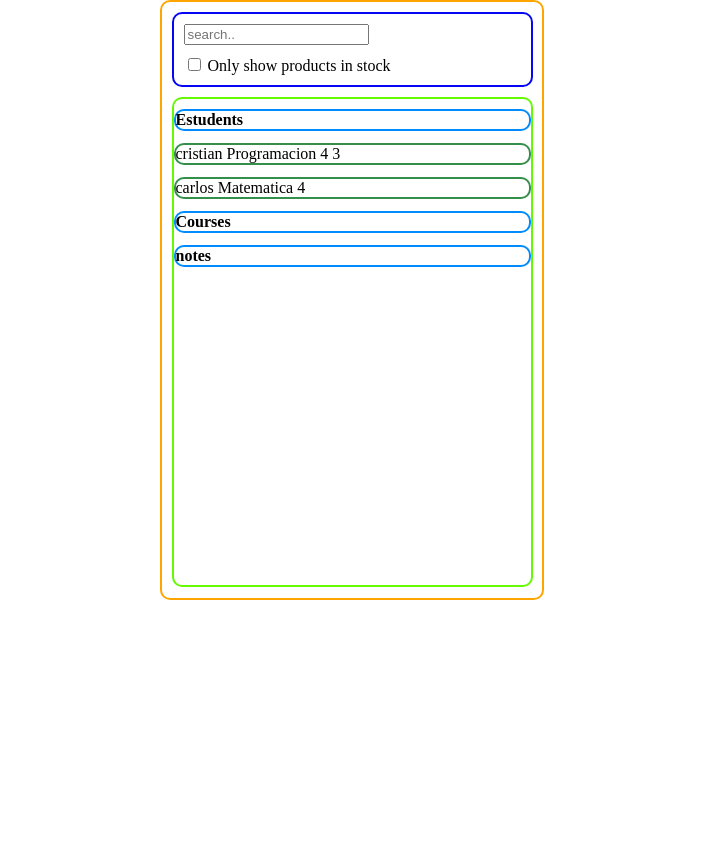
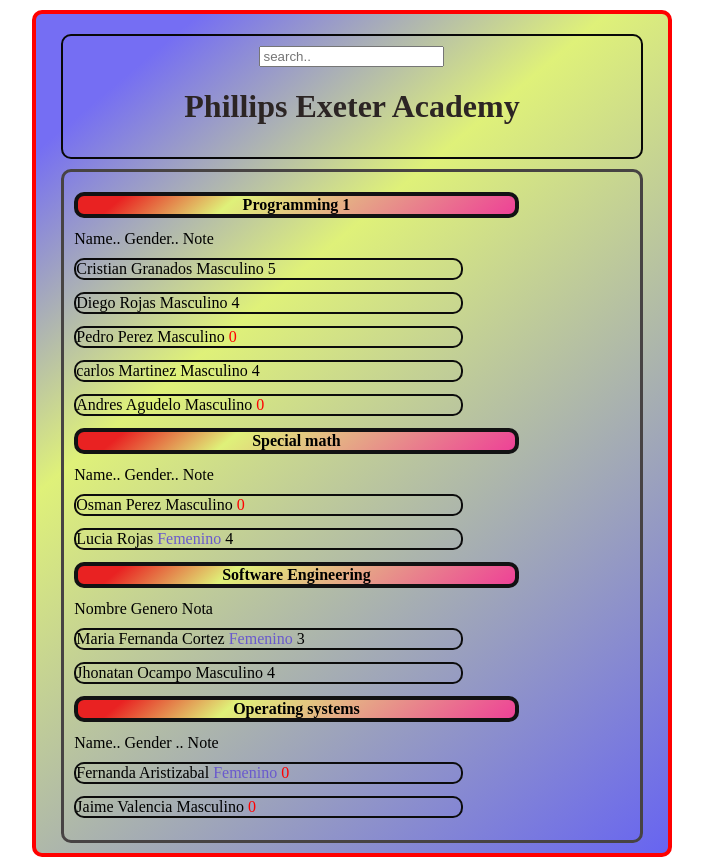
Before and after one commit to Granaditos83/react-conditional-rendering, a React (Create React App) app: page / in a window 1280 px wide. Shown: the whole page, without its empty margins (288-991 px from the left). Before the commit the page ends 800 px from the top, so only its background shows below. Built offline with nearby package versions, Linux system fonts and the light colour scheme.

Commit message:
first commit

```diff
--- a/src/App.js
+++ b/src/App.js
@@ -15,6 +15,7 @@
 
 
 
+
     </div>
   );
 }
--- a/src/index.css
+++ b/src/index.css
@@ -1,5 +1,6 @@
 *{
   box-sizing: border-box;
+
 }
 
 body {
--- a/src/pages/productos/componentes/barra-de-búsqueda/barra-de-busqueda.comp.jsx
+++ b/src/pages/productos/componentes/barra-de-búsqueda/barra-de-busqueda.comp.jsx
@@ -1,5 +1,6 @@
 import React from 'react';
 import './barra-de-busqueda.style.css'
+
 
 
 const BarraDeBusqueda =  () => {
@@ -11,10 +12,8 @@
 <div className="search-input">
   <input type="text" placeholder="search.."/>
 </div>
+<h1>Phillips Exeter Academy</h1>
 
-<div>
-   <input type ="checkbox"/> Only show products in stock
-</div>
 
         </div>
 
--- a/src/pages/productos/componentes/barra-de-búsqueda/barra-de-busqueda.style.css
+++ b/src/pages/productos/componentes/barra-de-búsqueda/barra-de-busqueda.style.css
@@ -2,10 +2,10 @@
     width: 95%;
     margin: 0 auto;
     min-height:75px;
-    border: 2px solid rgb(6, 6, 245);
+    border: 2px solid rgb(8, 8, 8);
     padding: 10px;
     margin-top: 10px;
-    text-align: left;
+    text-align: center;
     border-radius: 10px;
 
 }
@@ -13,3 +13,8 @@
 .search-input {
     margin-bottom: 10px;
 }
+
+h1{
+color: rgb(44, 37, 36);
+
+}
--- a/src/pages/productos/componentes/fila-de-elementos-categoricos/fila-de-elementos-categoricos.style.css
+++ b/src/pages/productos/componentes/fila-de-elementos-categoricos/fila-de-elementos-categoricos.style.css
@@ -1,10 +1,14 @@
 .fila-de-elementos-categoricos-container{
-    border: 2px solid rgb(0, 140, 255);
-    text-align: left;
+    border: 4px solid rgb(18, 18, 19);
+    text-align: center;
     font-weight: bold;
     margin-bottom: 12px;
     margin-top: 10px;
     border-radius: 10px;
+    width:80%;
+    /*este es el color de fondo de los componentes*/
+    background: rgb(0, 0, 250);
+    background: linear-gradient(500deg, rgb(233, 34, 34) 10%, rgb(223, 241, 121) 35%, rgb(238, 65, 151) 100%);
 
 
 
--- a/src/pages/productos/componentes/fila-de-productos/fila-de-productos.comp.jsx
+++ b/src/pages/productos/componentes/fila-de-productos/fila-de-productos.comp.jsx
@@ -7,7 +7,38 @@
     return(
 
         <div className="fila-de-productos-container">
-          {props.producto.estudiante}      {props.producto.curso}      {props.producto.nota}
+
+            {props.producto.estudiante} {'      '}
+
+
+            {
+
+props.producto.genero === "Femenino"
+?
+<span className= "generomf" > {props.producto.genero}  </span>
+:
+<span> {props.producto.genero}   </span>
+
+
+
+}
+
+
+          {
+
+            props.producto.nota === 0 && 3
+            ?
+            <span className= "leave-a-note" > {props.producto.nota} </span>
+            :
+            <span> {props.producto.nota}  </span>
+
+
+
+          }
+
+
+
+
 
 
 
@@ -17,9 +48,9 @@
 
         </div>
 
-    )
+    );
 
 
 
-};
+}
 export default FilaDeProductos;
--- a/src/pages/productos/componentes/fila-de-productos/fila-de-productos.style.css
+++ b/src/pages/productos/componentes/fila-de-productos/fila-de-productos.style.css
@@ -1,14 +1,19 @@
 .fila-de-productos-container{
-    border: 2px solid rgb(51, 143, 74);
+    border: 2px solid rgb(12, 12, 12);
     text-align: left;
+    width: 70%;
 
     margin-bottom: 12px;
     margin-top: 10px;
     border-radius: 10px;
 
 
+    }
+    .leave-a-note{
+        color: red;
+    }
+    .generomf{
 
+        color: slateblue;
 
-
-
-}
+    }
--- a/src/pages/productos/componentes/tabla-de-productos-filtrables/tabla-de-productos-filtrables.style.css
+++ b/src/pages/productos/componentes/tabla-de-productos-filtrables/tabla-de-productos-filtrables.style.css
@@ -1,10 +1,20 @@
 .Tabla-de-productos-filtrables-container {
-    width: 30%;
+    width:50%;
     margin: 0 auto;
     min-height: 600px;
-    border: 2px solid orange;
+    border: 4px solid rgb(255, 0, 0);
     font-family: 'Ranchers', cursive;
     border-radius: 10px;
 
 
+    padding: 10px;
+    margin-top: 10px;
+    text-align: left;
+
+     /*este es el color de fondo de los componentes*/
+     background: rgb(0, 0, 250);
+     background: linear-gradient(500deg, rgb(117, 110, 243) 10%, rgb(223, 241, 121) 35%, rgb(103, 100, 241) 100%);
+
+
+
 }
--- a/src/pages/productos/componentes/tabla-de-productos/tabla-de-productos.style.css
+++ b/src/pages/productos/componentes/tabla-de-productos/tabla-de-productos.style.css
@@ -1,11 +1,14 @@
 .tabla-de-productos-container{
     width: 95%;
     margin: 0 auto;
-    min-height:490px;
-    border: 2px solid rgb(101, 250, 2);
+    min-height:40px;
+    border: 3px solid rgb(71, 67, 67);
+    padding: 10px;
     margin-top: 10px;
+    text-align: left;
     border-radius: 10px;
 
 
 
+
 }
--- a/src/pages/productos/componentes/tabla-de-productos/tabla-de.productos.comp.jsx
+++ b/src/pages/productos/componentes/tabla-de-productos/tabla-de.productos.comp.jsx
@@ -9,23 +9,103 @@
     return(
 
         <div className ="tabla-de-productos-container " >
-          <FilaDeElementosCategoricos NombreCategoria="Estudents"  />
+
+
+          <FilaDeElementosCategoricos NombreCategoria="Programming 1 "  />
+
+          Name..  Gender..  Note
           <FilaDeProductos producto ={{
-            estudiante :"cristian",
-            curso :"Programacion 4",
-            nota :3,
+            estudiante :"Cristian Granados",
+            genero :"Masculino",
+            nota: 5,
+
           }}  />
 
             <FilaDeProductos producto ={{
-              estudiante :"carlos",
-              curso :" Matematica",
+              estudiante :"Diego Rojas",
+              genero :"Masculino",
               nota :4,
 
 
 
           }}  />
-          <FilaDeElementosCategoricos NombreCategoria="Courses"  />
-          <FilaDeElementosCategoricos NombreCategoria="notes"  />
+              <FilaDeProductos producto ={{
+              estudiante :"Pedro Perez",
+              genero :"Masculino",
+              nota :0,
+
+
+
+          }}  />
+              <FilaDeProductos producto ={{
+              estudiante :"carlos Martinez",
+              genero :"Masculino",
+              nota :4,
+
+
+
+
+
+          }}  />
+              <FilaDeProductos producto ={{
+              estudiante :"Andres Agudelo",
+              genero :"Masculino",
+              nota :0,
+
+
+
+          }}  />
+          <FilaDeElementosCategoricos NombreCategoria="Special math"  />
+          Name..  Gender..  Note
+          <FilaDeProductos producto ={{
+            estudiante :"Osman Perez",
+            genero :"Masculino",
+            nota :0,
+          }}  />
+
+            <FilaDeProductos producto ={{
+              estudiante :"Lucia Rojas",
+              genero: "Femenino",
+              nota :4,
+            }}  />
+
+
+
+
+
+          <FilaDeElementosCategoricos NombreCategoria="Software Engineering"  />
+          {'Nombre '}  {'Genero'}  {' Nota'}
+          <FilaDeProductos producto ={{
+            estudiante :"Maria Fernanda Cortez",
+            genero: "Femenino",
+            nota :3,
+          }}  />
+
+            <FilaDeProductos producto ={{
+              estudiante :"Jhonatan Ocampo",
+              genero :"Masculino",
+              nota :4,
+
+
+
+          }}  />
+
+<FilaDeElementosCategoricos NombreCategoria="Operating systems"  />
+          Name..  Gender .. Note
+          <FilaDeProductos producto ={{
+            estudiante :"Fernanda Aristizabal",
+            genero: "Femenino",
+            nota :0,
+          }}  />
+
+            <FilaDeProductos producto ={{
+              estudiante :"Jaime Valencia",
+              genero :"Masculino",
+              nota :0,
+
+
+
+          }}  />
 
 
 
```
Also changed, not shown: fotos proyecto conditional rending/avance dia miercoles.PNG (added), fotos proyecto conditional rending/prototipo color.PNG (added).
